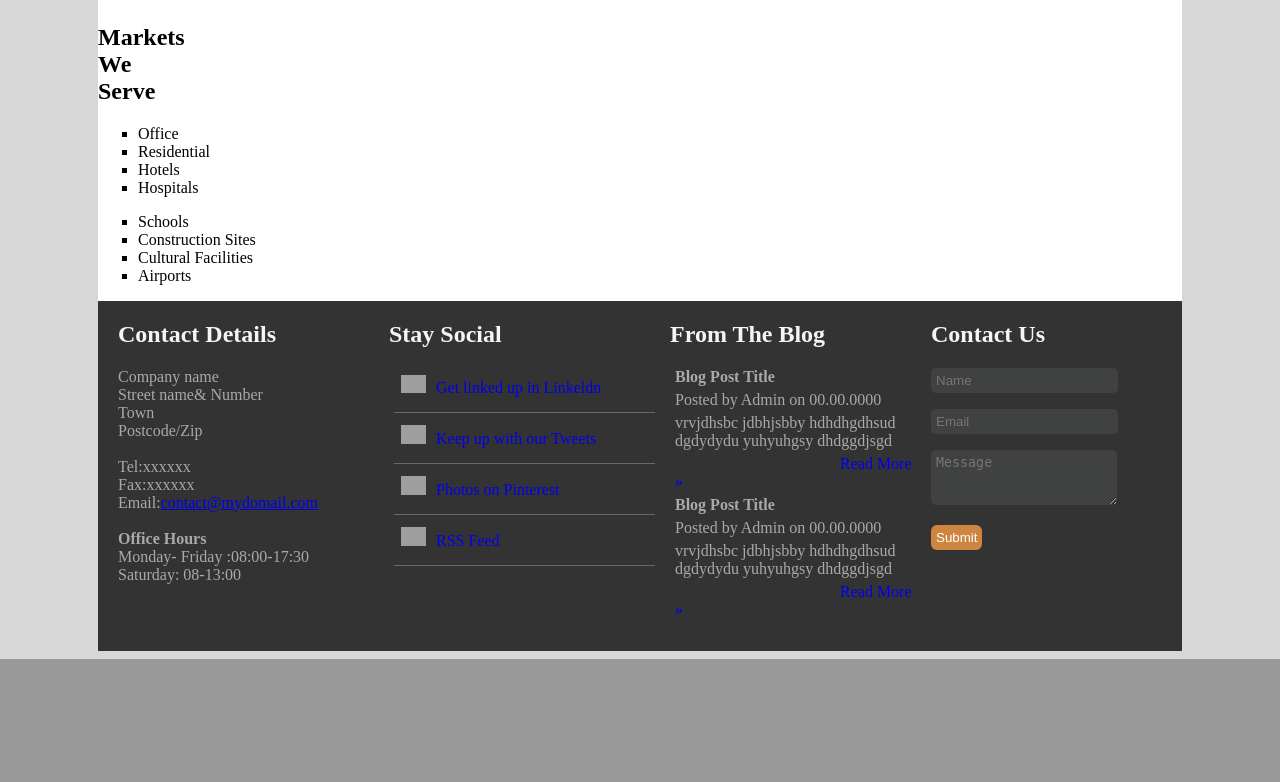
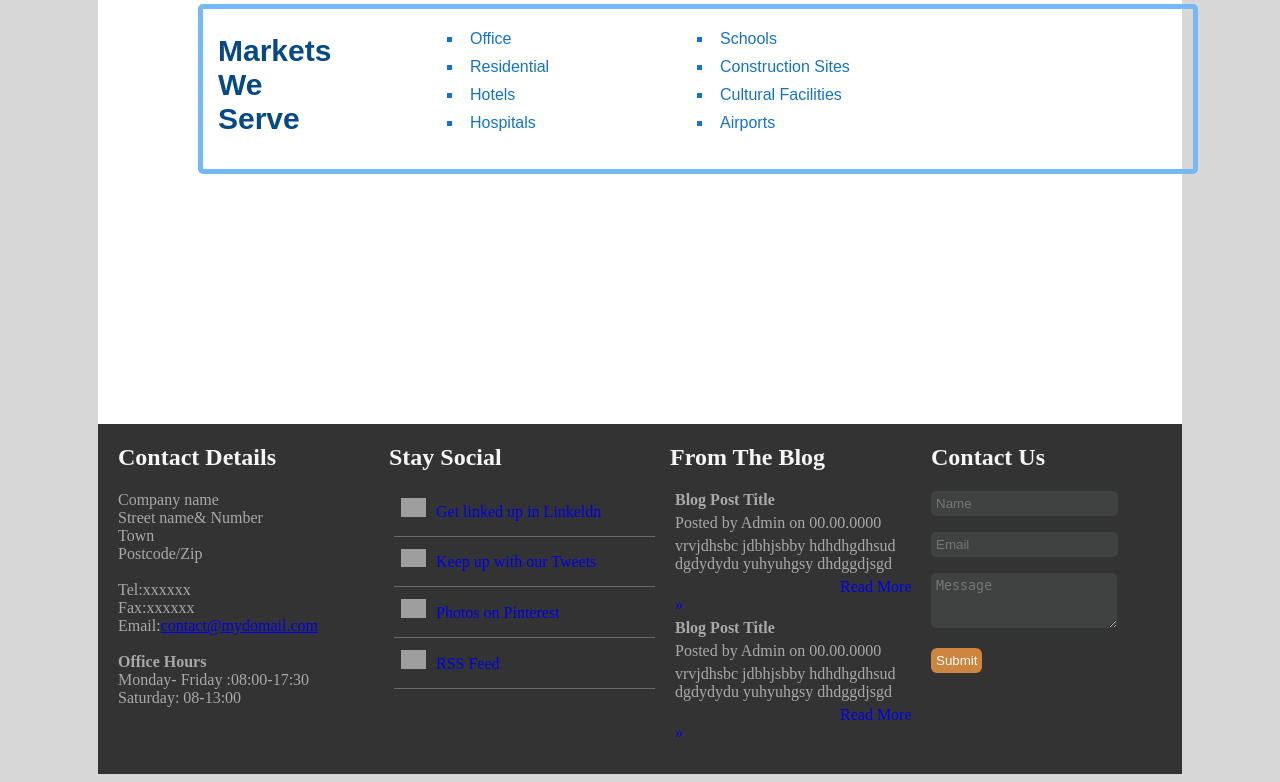
Before and after one commit to RetineCocaj/BI_19-20_Gr8, a PHP site: page /services.html in a window 1280 px wide; the page is wider, and only the part inside the window is pictured. Shown: the part 4954-5736 px from the top of that part. Before the commit the page ends 5613 px from the top of that part, so only its background shows below. Run offline with PHP 8.4, Linux system fonts and the light colour scheme; grey boxes are pictures that could not be loaded.

Commit message:
Update stilizimiCSS3.css

```diff
--- a/stilizimiCSS3.css
+++ b/stilizimiCSS3.css
@@ -235,7 +235,7 @@ div.wrapper{
     display:block;
     width:100%;
     height: 350px;
-    margin:0px 0px 0px 0px;
+    margin:250px 0px 0px 0px;
     padding:0;
     text-align:left;
     background-color:#333333;
@@ -591,3 +591,38 @@ input, textarea{
     margin: 0px 45px;
 
 }
+.market_text{
+    width:250px;
+    float: left;
+
+}
+.list{
+    width:250px;
+    float: left;
+
+}
+.markets{
+    margin: 0px 50px 0px 100px;
+    width: 990px;
+    height: 160px;
+    border: 5px solid #76b8f5;
+    border-radius: 5px;
+    font-family: "Presley Slab", sans-serif;
+}
+#box1, #box2{
+
+  width: 220px;
+  height: 100px;
+
+}
+.list ul li{
+    color: #1473c9;
+    padding: 5px;
+    padding-left: 7px;
+}
+.market_text h2{
+    font-size: 30px;
+    color: #074985;
+    padding-top: 5pxpx;
+    padding-left: 15px;
+}
```
